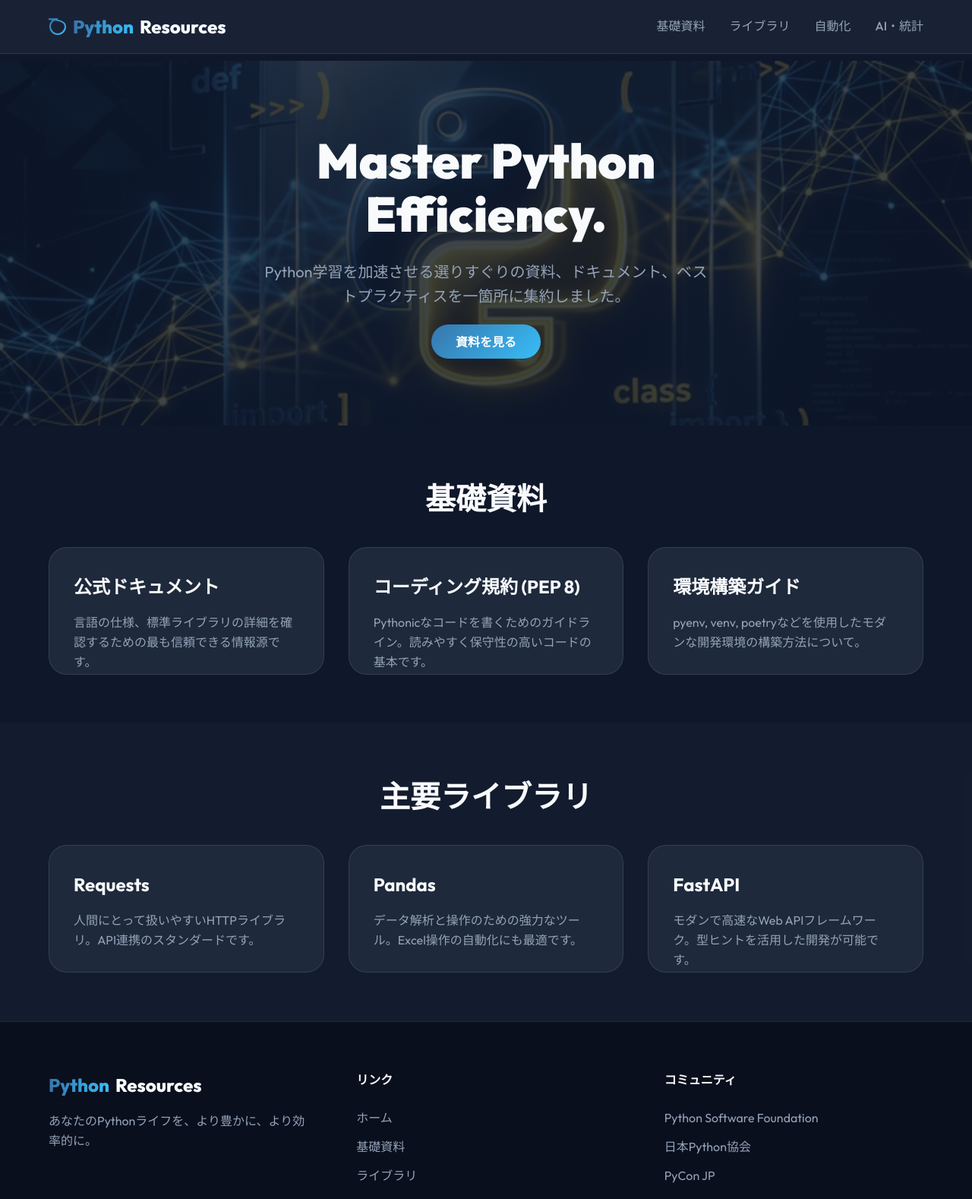
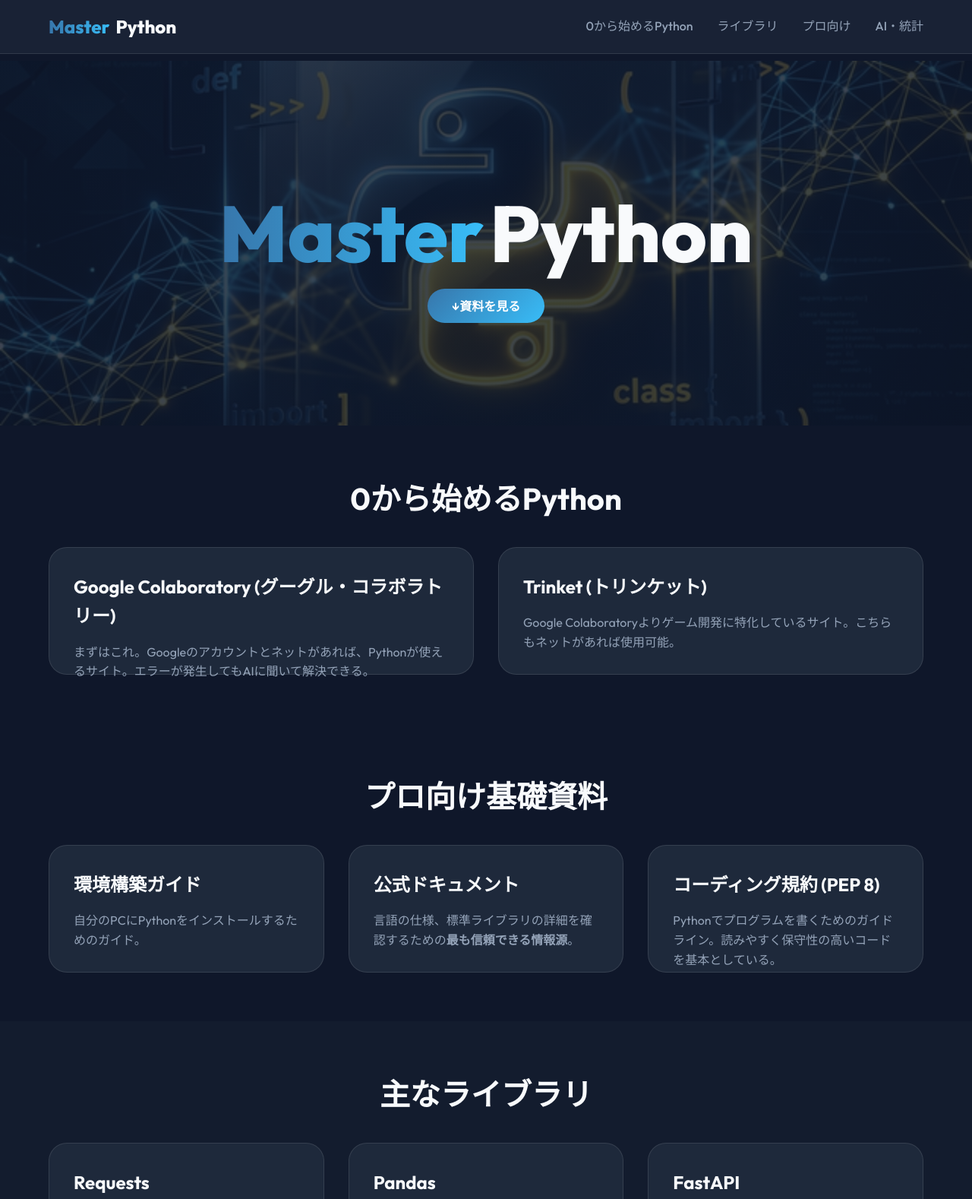
Before and after one commit to tanaka-pad/my-site, a plain HTML site: page index.html in a window 1280 px wide. Shown: the top 1578 px of the page at 76% size. Drawn offline with Linux system fonts and the light colour scheme.

Commit message:
Revise index.html structure and content
Updated the content and structure of the index.html file, including changes to the header, main sections, and footer.

```diff
--- a/index.html
+++ b/index.html
@@ -5,7 +5,7 @@
     <meta charset="UTF-8">
     <meta name="viewport" content="width=device-width, initial-scale=1.0">
     <title>Python資料まとめ - 効率的な学習のためのリソース集</title>
-    <meta name="description" content="Python学習に役立つドキュメント、ライブラリ、チュートリアルをまとめた静的サイトです。">
+    <meta name="description" content="Python学習に役立つドキュメント、ライブラリ、チュートリアルをまとめたサイトです。">
     <link rel="preconnect" href="https://fonts.googleapis.com">
     <link rel="preconnect" href="https://fonts.gstatic.com" crossorigin>
     <link href="https://fonts.googleapis.com/css2?family=Outfit:wght@100..900&display=swap" rel="stylesheet">
@@ -14,57 +14,75 @@
 
 <body>
     <header id="main-header">
-        <a href="#" class="logo">
-            <svg width="24" height="24" viewBox="0 0 24 24" fill="none" xmlns="http://www.w3.org/2000/svg">
-                <path d="M12 2C6.477 2 2 6.477 2 12C2 17.523 6.477 22 12 22C17.523 22 22 17.523 22 12C22 6.477 17.523 2-12 2Z" stroke="url(#paint0_linear)" stroke-width="2" />
-                <defs>
-                    <linearGradient id="paint0_linear" x1="2" y1="2" x2="22" y2="22" gradientUnits="userSpaceOnUse">
-                        <stop stop-color="#3776ab" />
-                        <stop offset="1" stop-color="#38bdf8" />
-                    </linearGradient>
-                </defs>
-            </svg>
-            <span>Python</span> Resources
-        </a>
+        <a href="#" class="logo"><span>Master</span>Python</a>
         <nav>
             <ul>
-                <li><a href="#basics">基礎資料</a></li>
+                <li><a href="#basics">0から始めるPython</a></li>
                 <li><a href="#libraries">ライブラリ</a></li>
-                <li><a href="#automation">自動化</a></li>
+                <li><a href="#pro">プロ向け</a></li>
                 <li><a href="#ai">AI・統計</a></li>
             </ul>
         </nav>
     </header>
 
     <main>
-        <section class="hero" id="home" style="background-image: linear-gradient(rgba(15, 23, 42, 0.8), rgba(15, 23, 42, 0.8)), url('hero.png'); background-size: cover; background-position: center;">
-            <h1>Master <span>Python</span><br>Efficiency.</h1>
-            <p>Python学習を加速させる選りすぐりの資料、ドキュメント、ベストプラクティスを一箇所に集約しました。</p>
+        <section class="hero" id="home"
+            style="background-image: linear-gradient(rgba(15, 23, 42, 0.8), rgba(15, 23, 42, 0.8)), url('hero.png'); background-size: cover; background-position: center;">
+            <a href="#" class="logoCenter"><span>Master</span>Python</a>
             <div class="hero-actions">
-                <a href="#basics" class="btn-primary">資料を見る</a>
+                <a href="#basics" class="btn-primary">↓資料を見る</a>
             </div>
         </section>
 
         <section id="basics">
-            <h2 style="margin-bottom: 2rem; font-size: 2.5rem; text-align: center;">基礎資料</h2>
+            <h2 style="margin-bottom: 2rem; font-size: 2.5rem; text-align: center;">0から始めるPython</h2>
             <div class="grid">
-                <div class="card">
-                    <h3>公式ドキュメント</h3>
-                    <p>言語の仕様、標準ライブラリの詳細を確認するための最も信頼できる情報源です。</p>
-                </div>
-                <div class="card">
-                    <h3>コーディング規約 (PEP 8)</h3>
-                    <p>Pythonicなコードを書くためのガイドライン。読みやすく保守性の高いコードの基本です。</p>
-                </div>
-                <div class="card">
-                    <h3>環境構築ガイド</h3>
-                    <p>pyenv, venv, poetryなどを使用したモダンな開発環境の構築方法について。</p>
-                </div>
+                <a href="https://colab.research.google.com/?hl=ja" target="_blank" rel="noopener noreferrer"
+                    style="text-decoration: none; color: inherit;">
+                    <div class="card" style="cursor: pointer;">
+                        <h3>Google Colaboratory (グーグル・コラボラトリー)</h3>
+                        <p>まずはこれ。Googleのアカウントとネットがあれば、Pythonが使えるサイト。エラーが発生してもAIに聞いて解決できる。</p>
+                    </div>
+                </a>
+                <a href="https://trinket.io/features/pygame" target="_blank" rel="noopener noreferrer"
+                    style="text-decoration: none; color: inherit;">
+                    <div class="card" style="cursor: pointer;">
+                        <h3>Trinket (トリンケット)</h3>
+                        <p>Google Colaboratoryよりゲーム開発に特化しているサイト。こちらもネットがあれば使用可能。</p>
+                    </div>
+                </a>
+            </div>
+        </section>
+
+        <section id="pro">
+            <h2 style="margin-bottom: 2rem; font-size: 2.5rem; text-align: center;">プロ向け基礎資料</h2>
+            <div class="grid">
+                <a href="https://prog-8.com/docs/python-env-win" target="_blank" rel="noopener noreferrer"
+                    style="text-decoration: none; color: inherit;">
+                    <div class="card" style="cursor: pointer;">
+                        <h3>環境構築ガイド</h3>
+                        <p>自分のPCにPythonをインストールするためのガイド。</p>
+                    </div>
+                </a>
+                <a href="https://docs.python.org/ja/3/" target="_blank" rel="noopener noreferrer"
+                    style="text-decoration: none; color: inherit;">
+                    <div class="card" style="cursor: pointer;">
+                        <h3>公式ドキュメント</h3>
+                        <p>言語の仕様、標準ライブラリの詳細を確認するための<b>最も信頼できる情報源</b>。</p>
+                    </div>
+                </a>
+                <a href="https://pep8-ja.readthedocs.io/ja/latest/" target="_blank" rel="noopener noreferrer"
+                    style="text-decoration: none; color: inherit;">
+                    <div class="card" style="cursor: pointer;">
+                        <h3>コーディング規約 (PEP 8)</h3>
+                        <p>Pythonでプログラムを書くためのガイドライン。読みやすく保守性の高いコードを基本としている。</p>
+                    </div>
+                </a>
             </div>
         </section>
 
         <section id="libraries" style="background: rgba(30, 41, 59, 0.3);">
-            <h2 style="margin-bottom: 2rem; font-size: 2.5rem; text-align: center;">主要ライブラリ</h2>
+            <h2 style="margin-bottom: 2rem; font-size: 2.5rem; text-align: center;">主なライブラリ</h2>
             <div class="grid">
                 <div class="card">
                     <h3>Requests</h3>
@@ -85,7 +103,7 @@
     <footer id="main-footer">
         <div class="footer-grid">
             <div class="footer-col">
-                <a href="#" class="logo"><span>Python</span> Resources</a>
+                <a href="#" class="logo"><span>Master</span>Python</a>
                 <p style="margin-top: 1rem; color: var(--text-muted);">あなたのPythonライフを、より豊かに、より効率的に。</p>
             </div>
             <div class="footer-col">
@@ -100,8 +118,8 @@
                 <h4>コミュニティ</h4>
                 <ul class="footer-links">
                     <li><a href="https://www.python.org/" target="_blank">Python Software Foundation</a></li>
-                    <li><a href="#">日本Python協会</a></li>
-                    <li><a href="#">PyCon JP</a></li>
+                    <li><a href="#"></a></li>
+                    <li><a href="#"></a></li>
                 </ul>
             </div>
         </div>
```
